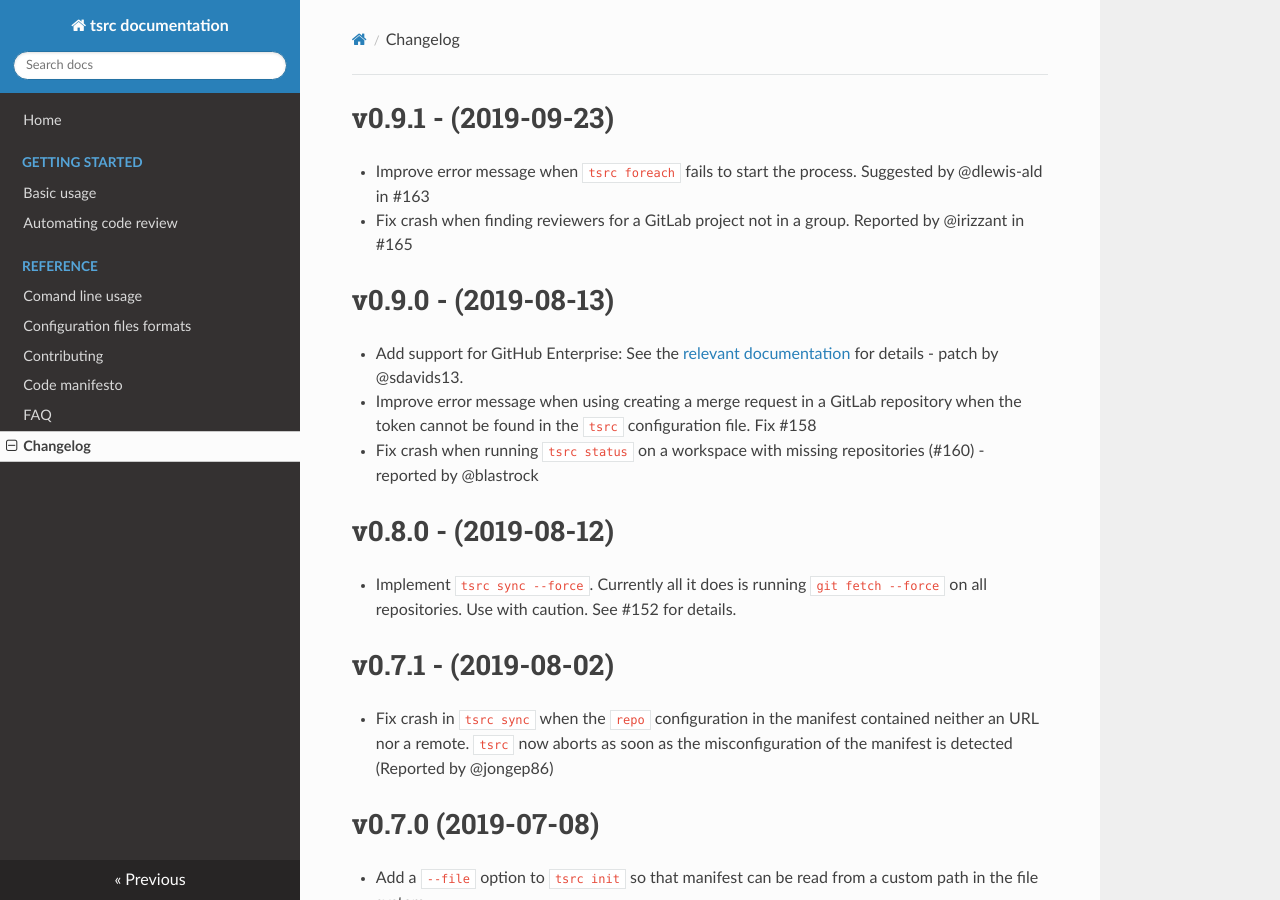
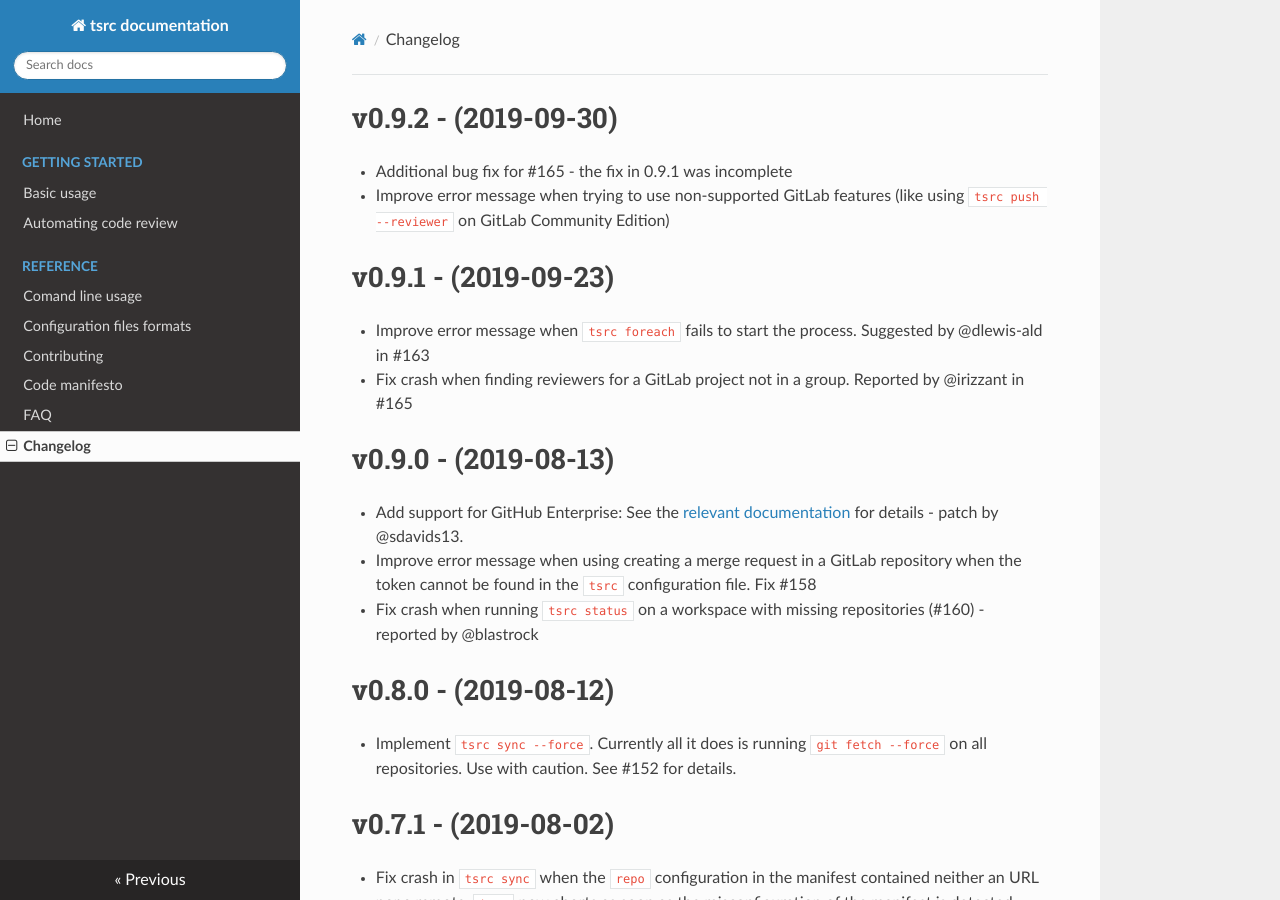
Before and after one commit to your-tools/tsrc, an MkDocs documentation site: the page built from docs/changelog.md, in a window 1280 px wide and 900 px high. Built offline with MkDocs 1.6.1, drawn with Linux system fonts in a browser that asks for light colours; nearby versions of some CDN libraries.

Commit message:
Update Changelog

```diff
--- a/docs/changelog.md
+++ b/docs/changelog.md
@@ -1,3 +1,9 @@
+# v0.9.2 - (2019-09-30)
+
+* Additional bug fix for #165 - the fix in 0.9.1 was incomplete
+* Improve error message when trying to use non-supported GitLab features (like using `tsrc push --reviewer`
+  on GitLab Community Edition)
+
 # v0.9.1 - (2019-09-23)
 
 * Improve error message when `tsrc foreach` fails to start the process. Suggested by @dlewis-ald in #163
```
